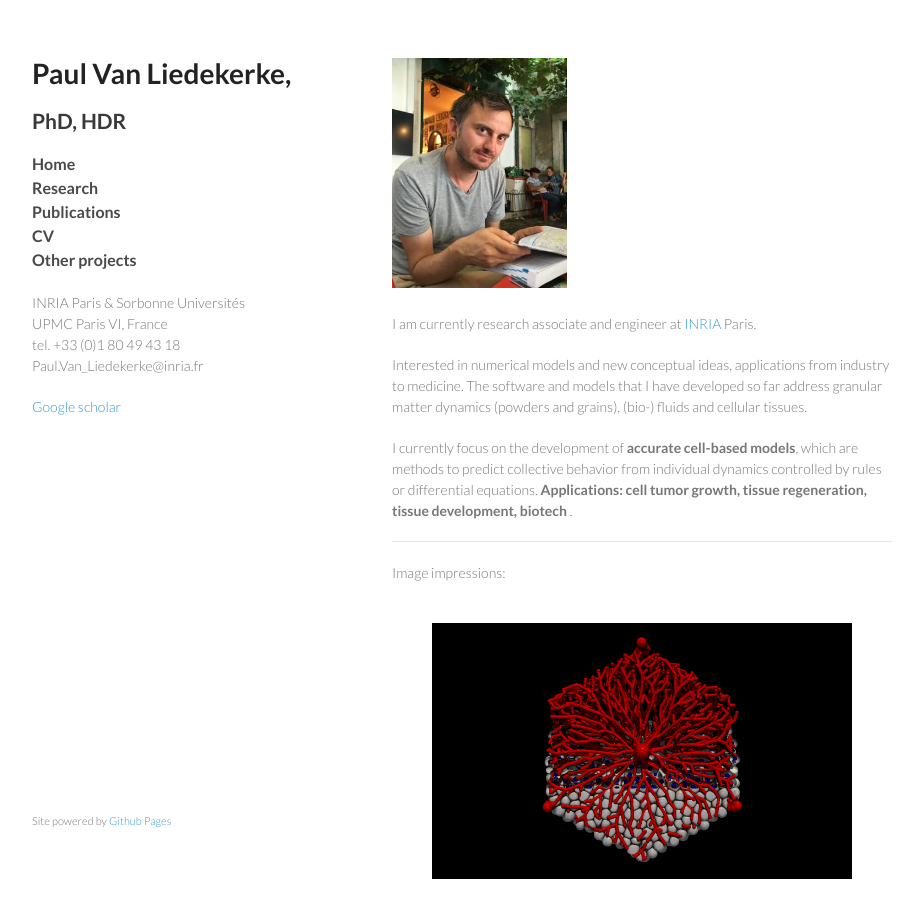
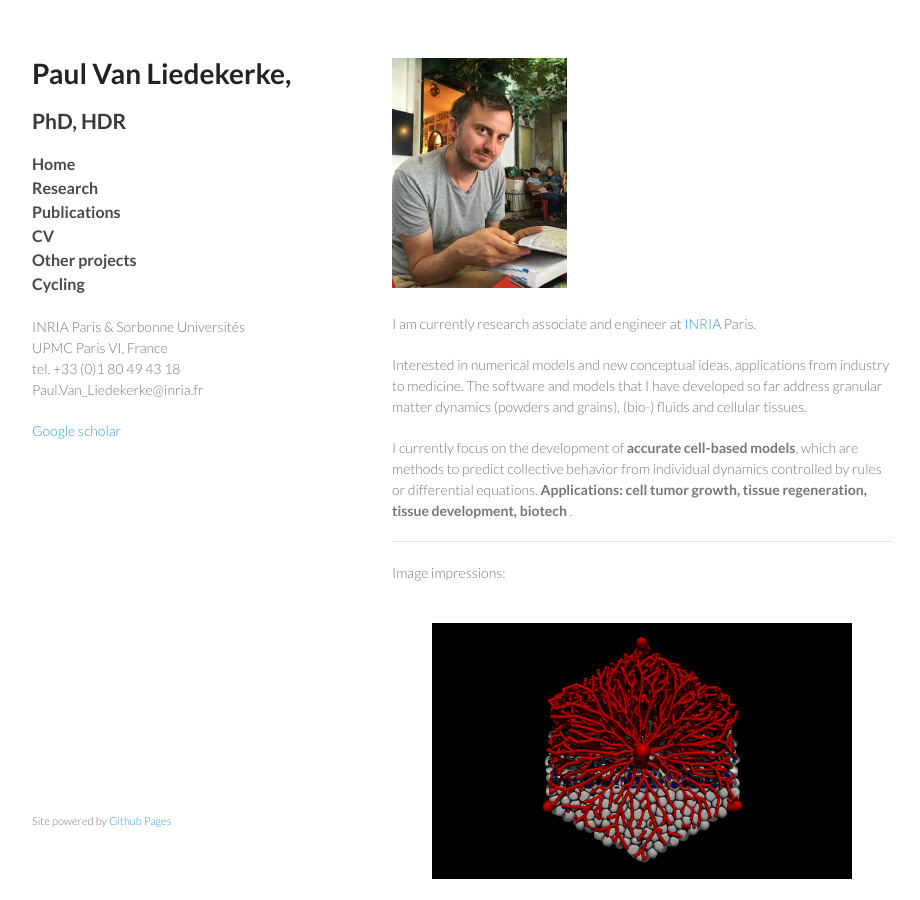
Before and after one commit to paulvanliedekerke/wittgenstein, a Jekyll site: the page index.html, which Jekyll copies as it is, in a window 1280 px wide and 900 px high. Shown: the whole window, without its empty margins (178-1098 px from the left). Built offline with Jekyll 4.4.1, drawn with Linux system fonts in a browser that asks for light colours; Markdown is read by kramdown in place of the engine named in the settings.

Commit message:
Update index.html

```diff
--- a/index.html
+++ b/index.html
@@ -23,6 +23,7 @@
           <a href="publi.html">Publications</a><br>
 	   <a href="cv.html">CV</a><br>
           <a href="other.html">Other projects</a><br>
+			<a href="cycling.html">Cycling</a><br>
         </p>
 	   <p></p>
 
```
